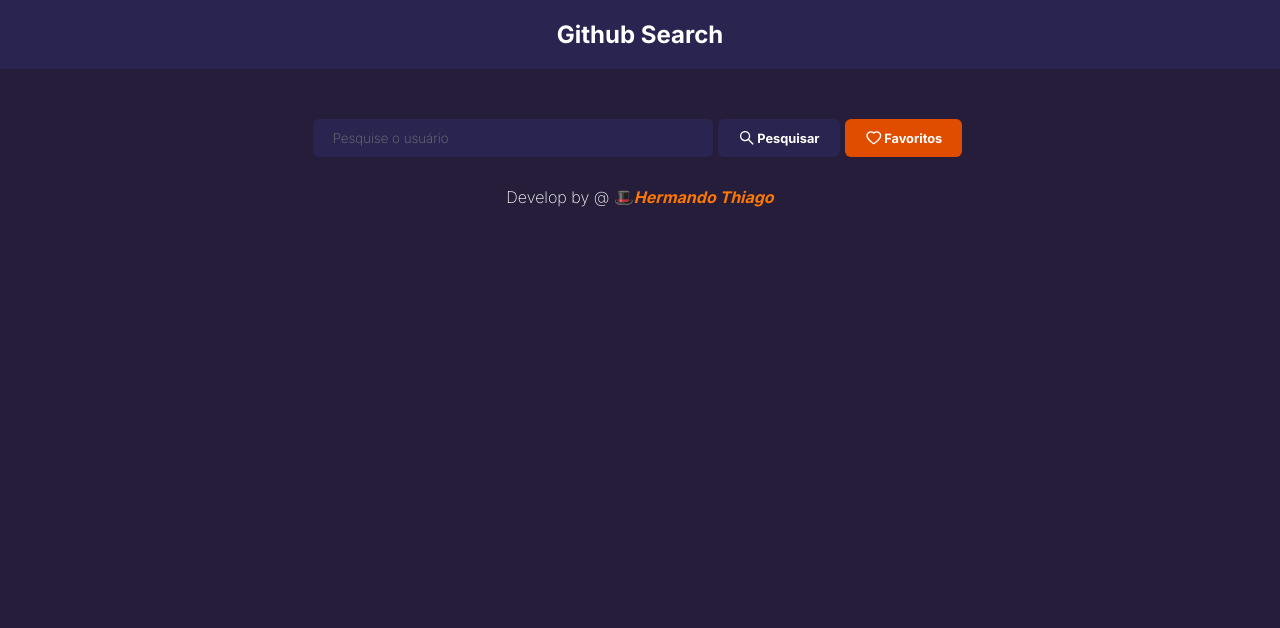
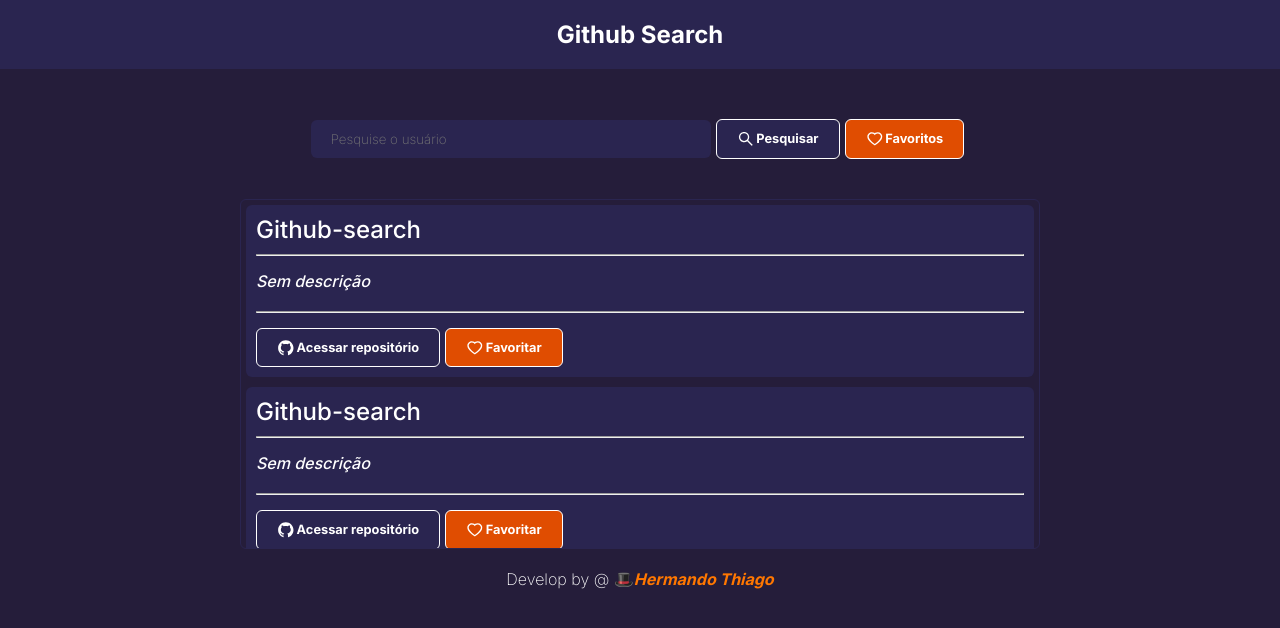
Before and after one commit to HermandoThiago/Github-search, a React (Create React App) app: page / in a window 1280 px wide. Shown: the top 628 px of the page. Built offline with nearby package versions, Linux system fonts and the light colour scheme.

Commit message:
feat: create Card component and change style in Button and Home

```diff
--- a/src/components/Button/styled.ts
+++ b/src/components/Button/styled.ts
@@ -18,6 +18,7 @@
     display: flex;
     justify-content: center;
     align-items: center;
+    border: 1px solid #fff;
 
     :hover{
         transform: translateY(-2px);
--- /dev/null
+++ b/src/components/CardRepository/CardRepository.tsx
@@ -0,0 +1,45 @@
+import {
+    StyledCardRepository,
+    StyledCardTitle,
+    StyledCardDescription,
+    StyledContainerButton
+} from './styled';
+
+import Button from '../Button/Button';
+
+import { AiOutlineGithub, AiOutlineHeart } from 'react-icons/ai';
+
+interface IPropsCardRepository {
+    title: string;
+    description?: string;
+}
+
+export default function CardRepository({
+    title,
+    description
+}: IPropsCardRepository){
+    return (
+        <StyledCardRepository>
+            <StyledCardTitle>
+                <p>{title}</p>
+                <hr />
+            </StyledCardTitle>
+            <StyledCardDescription>
+                <p>{description ? description : 'Sem descrição'}</p>
+                <hr />
+            </StyledCardDescription>
+            <StyledContainerButton>
+                <Button
+                    title='Acessar repositório'
+                    color='primary'
+                    icon={<AiOutlineGithub />}
+                />
+                <Button
+                    title='Favoritar'
+                    color='secondary'
+                    icon={<AiOutlineHeart />}
+                />
+            </StyledContainerButton>
+        </StyledCardRepository>
+    )
+}
--- /dev/null
+++ b/src/components/CardRepository/styled.ts
@@ -0,0 +1,32 @@
+import styled from "styled-components";
+
+export const StyledCardRepository = styled.div`
+    width: 100%;
+    margin-bottom: 10px;
+    padding: 10px;
+    border-radius: 6px;
+    background-color: #2A2550;
+`;
+
+export const StyledCardTitle = styled.div`
+    margin-bottom: 15px;
+
+    p{ font-size: 1.5rem; }
+
+    hr{ margin-top: 10px; color: #251D3A55; }
+`;
+
+export const StyledCardDescription = styled.div`
+    margin-bottom: 15px;
+
+    p{ font-style: italic; }
+
+    hr{ color: #251D3A55; margin-top: 20px; }
+
+`;
+
+export const StyledContainerButton = styled.div`
+    width: 100%;
+    display: flex;
+    align-items: center;
+`;
--- a/src/pages/Home/Home.tsx
+++ b/src/pages/Home/Home.tsx
@@ -3,8 +3,9 @@
 import Footer from "../../components/Footer/Footer";
 import Button from "../../components/Button/Button";
 import Input from "../../components/Input/Input";
+import CardRepository from "../../components/CardRepository/CardRepository";
 
-import { StyledAuthor, StyledSearchContainer } from "./styled";
+import { StyledAuthor, StyledSearchContainer, StyledCardsContainer } from "./styled";
 
 import { AiOutlineHeart, AiOutlineSearch } from 'react-icons/ai';
 
@@ -31,7 +32,20 @@
                         icon={<AiOutlineHeart />}
                     />
                 </StyledSearchContainer>
-
+                <StyledCardsContainer>
+                    <CardRepository
+                        title="Github-search"
+                    />
+                    <CardRepository
+                        title="Github-search"
+                    />
+                    <CardRepository
+                        title="Github-search"
+                    />
+                    <CardRepository
+                        title="Github-search"
+                    />
+                </StyledCardsContainer>
             </Container>
             <Footer>
                 Develop by @ 🎩
--- a/src/pages/Home/styled.ts
+++ b/src/pages/Home/styled.ts
@@ -9,6 +9,17 @@
     align-items: center;
 `;
 
+export const StyledCardsContainer = styled.div`
+    max-width: 800px;
+    width: 100%;
+    height: 350px;
+    margin-top: 30px;
+    padding: 5px;
+    border-radius: 6px;
+    border: 1px solid #2A2550;
+    overflow-y: scroll;
+`;
+
 export const StyledAuthor = styled.span`
     cursor: pointer;
     font-style: italic;
```
